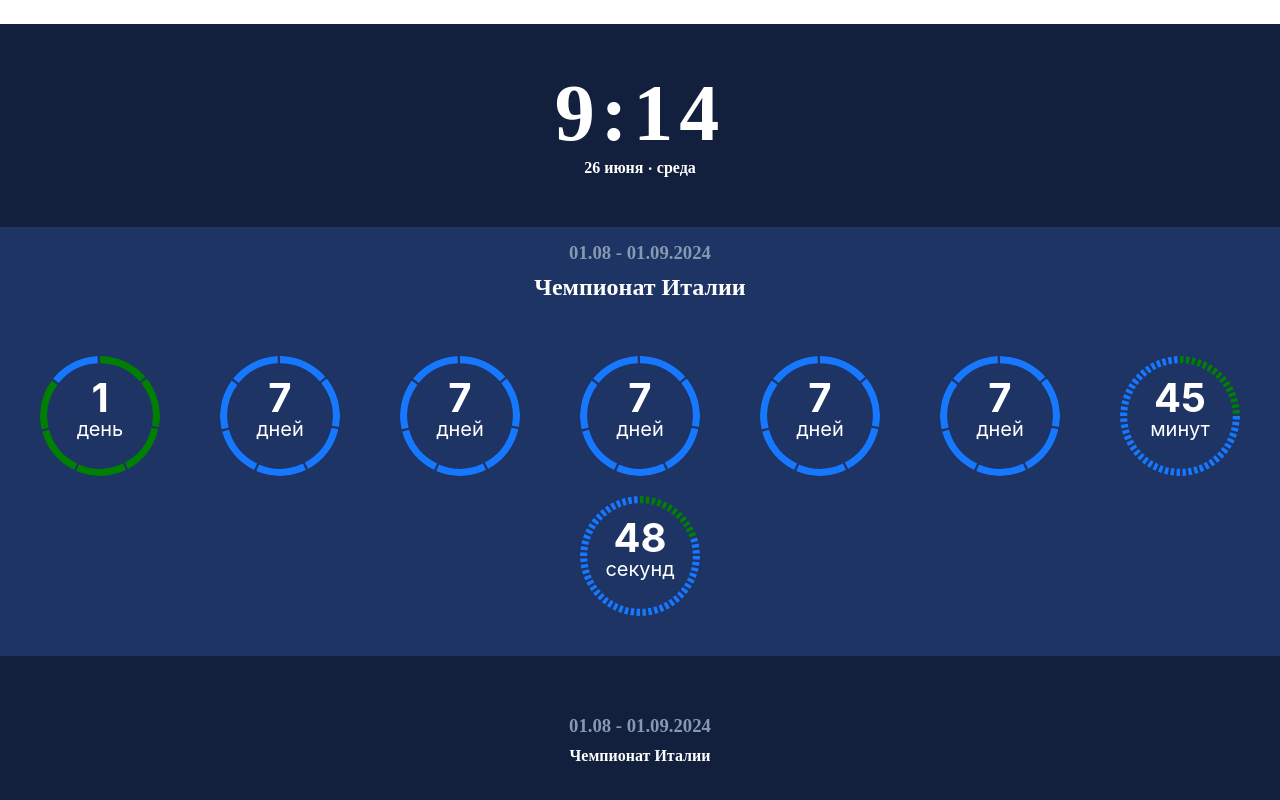
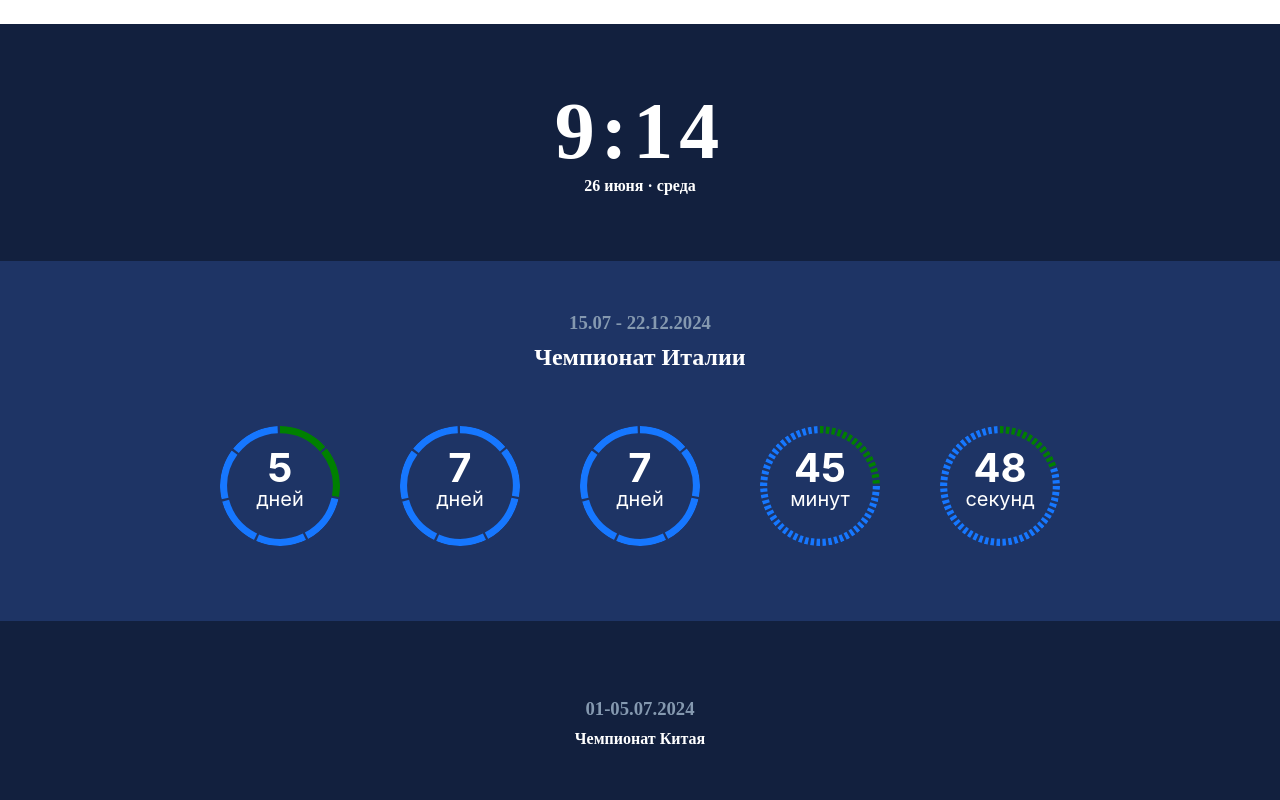
Before and after one commit to rasoan/sportEvents, a React (Create React App) app: page / in a window 1280 px wide. Shown: the part 776-1576 px from the top of the page. Built offline with nearby package versions, Linux system fonts and the light colour scheme.

Commit message:
feat: added sort of sportEvents

```diff
--- a/src/App/App.tsx
+++ b/src/App/App.tsx
@@ -3,7 +3,7 @@
 import React, {useEffect, useState} from "react";
 
 import './App.scss';
-import {Current_and_upcoming} from "../api/api";
+import {VideoStandEvent} from "../api/api";
 import DefaultWidget from "../DefaultWidget/DefaultWidget";
 import SportEvent from "../SportEvent/SportEvent";
 import SportEventHeader, {SportEventHeaderMode} from "../SportEventHeader/SportEventHeader";
@@ -13,49 +13,62 @@ interface Props {}
 
 
 const App: React.FC<Props> = (props: Props) => {
-    const [ videostandEvents, setVideostandEvents ] = useState<
-        Current_and_upcoming[]
-    >([]);
+    const [ videoStandEventCurrent, setVideoStandEventCurrent ] = useState<VideoStandEvent>();
+    const [ videoStandEventNext, setVideoStandEventNext ] = useState<VideoStandEvent>();
 
     useEffect(() => {
         // api.getSportEvents().then(response => {
-        //     setVideostandEvents(response.videostandEvents.current_and_upcoming)
+        //     setVideoStandEvents(response.videoStandEvents.current_and_upcoming)
         // });
-        setVideostandEvents([
+        const _videoStandEvents: VideoStandEvent[] = [
             {
-                dt_create: "",
-                dt_start: "2024-08-01T13:00:00+03:00",
-                dt_end: "2024-09-01T16:00:00+03:00",
+                dt_start: "2024-08-16T10:00:00+03:00",
+                dt_end: "2024-08-20T23:59:00+03:00",
+                dt_create: "2024-01-31T02:39:01+03:00",
                 is_main: false,
+                title: "Чемпионат Москвы",
+            },
+            {
+                dt_start: "2024-07-15T13:00:00+03:00",
+                dt_end: "2024-12-22T16:00:00+03:00",
+                dt_create: "2023-01-31T02:39:01+03:00",
+                is_main: true,
                 title: "Чемпионат Италии",
             },
-            // {
-            //     dt_create: "2024-01-31T02:39:01+03:00",
-            //     dt_end: "2024-06-20T23:59:00+03:00",
-            //     dt_start: "2024-06-16T10:00:00+03:00",
-            //     is_main: false,
-            //     title: "Чемпионат Китая",
-            // },
-            // {
-            //     dt_create: "2024-01-31T02:39:01+03:00",
-            //     dt_end: "2024-06-20T23:59:00+03:00",
-            //     dt_start: "2024-06-16T10:00:00+03:00",
-            //     is_main: false,
-            //     title: "Чемпионат Москвы",
-            // },
-            // {
-            //     dt_create: "2024-01-31T02:39:01+03:00",
-            //     dt_end: "2024-06-20T23:59:00+03:00",
-            //     dt_start: "2024-06-16T10:00:00+03:00",
-            //     is_main: false,
-            //     title: "Чемпионат Литвы",
-            // },
-        ]);
+            {
+                dt_start: "2024-10-16T10:00:00+03:00",
+                dt_end: "2024-10-18T23:59:00+03:00",
+                dt_create: "2024-01-31T02:39:01+03:00",
+                is_main: false,
+                title: "Чемпионат Литвы",
+            },
+            {
+                dt_start: "2024-07-01T10:00:00+03:00",
+                dt_end: "2024-07-05T23:59:00+03:00",
+                dt_create: "2024-01-31T02:39:01+03:00",
+                is_main: false,
+                title: "Чемпионат Китая",
+            },
+        ];
+
+        const {
+            videoStandEventCurrent,
+            videoStandEventNext,
+        } = _getCurrentAndNextVideoStandEvents(_videoStandEvents)
+
+        if (videoStandEventCurrent) {
+            setVideoStandEventCurrent(videoStandEventCurrent);
+        }
+
+        if (videoStandEventNext) {
+            setVideoStandEventNext(videoStandEventNext);
+        }
     }, []);
 
-    const [ currentEvent ] = videostandEvents;
-
-    const mode: DefaultWidget_mode = false ? DefaultWidget_mode.Solo : DefaultWidget_mode.WithOtherEvents;
+    const mode: DefaultWidget_mode = (videoStandEventCurrent || videoStandEventNext)
+        ? DefaultWidget_mode.WithOtherEvents
+        : DefaultWidget_mode.Solo
+    ;
 
     return <div className={"app appWrapper"}>
         <div className={"app__row appRow"}>
@@ -63,13 +76,13 @@ const App: React.FC<Props> = (props: Props) => {
         </div>
         {mode === DefaultWidget_mode.WithOtherEvents ? <>
             <div className={"app__row appRow appRow-sportEvent"}>
-                {currentEvent ? <SportEvent sportEvent={currentEvent} /> : null}
+                {videoStandEventCurrent ? <SportEvent sportEvent={videoStandEventCurrent} /> : null}
             </div>
             <div className={"app__row appRow"}>
-                {currentEvent ? <SportEventHeader
-                    title={currentEvent.title}
-                    dateStart={currentEvent.dt_start}
-                    dateEnd={currentEvent.dt_end}
+                {videoStandEventNext ? <SportEventHeader
+                    title={videoStandEventNext.title}
+                    dateStart={videoStandEventNext.dt_start}
+                    dateEnd={videoStandEventNext.dt_end}
                     sportEventHeaderMode={SportEventHeaderMode.WithoutSportEventContainer}
                 /> : null}
             </div>
@@ -78,3 +91,35 @@ const App: React.FC<Props> = (props: Props) => {
 };
 
 export default App;
+
+function _getCurrentAndNextVideoStandEvents(videoStandEvents: VideoStandEvent[]): {
+    videoStandEventCurrent?: VideoStandEvent,
+    videoStandEventNext?: VideoStandEvent,
+} {
+    const _videoStandEvents = videoStandEvents.sort(
+        (videoStandEvents_prev, videoStandEvents_next) => {
+            return new Date(videoStandEvents_prev.dt_start).getTime() - new Date(videoStandEvents_next.dt_start).getTime();
+        }
+    );
+    const currentAndNextVideoStandEvents: {
+        videoStandEventCurrent?: VideoStandEvent,
+        videoStandEventNext?: VideoStandEvent,
+    } = {};
+
+    const mainEvent = videoStandEvents.find(({ is_main }) => is_main);
+
+    if (mainEvent) {
+        currentAndNextVideoStandEvents.videoStandEventCurrent = mainEvent;
+    }
+    else {
+        currentAndNextVideoStandEvents.videoStandEventCurrent = _videoStandEvents[0];
+    }
+
+    if (_videoStandEvents.length > 1) {
+        currentAndNextVideoStandEvents.videoStandEventNext = videoStandEvents.find(
+            ({dt_create}) => dt_create !== currentAndNextVideoStandEvents.videoStandEventCurrent?.dt_create
+        );
+    }
+
+    return currentAndNextVideoStandEvents;
+}
--- a/src/SportEvent/SportEvent.tsx
+++ b/src/SportEvent/SportEvent.tsx
@@ -2,14 +2,14 @@
 
 import React from "react";
 import TimersList from "../TimersList/TimersList";
-import {Current_and_upcoming} from "../api/api";
 
 import "./SportEvent.scss";
 import SportEventHeader, {SportEventHeaderMode} from "../SportEventHeader/SportEventHeader";
 import {FieldTimeOutlined} from "@ant-design/icons";
+import {VideoStandEvent} from "../api/api";
 
 interface Props {
-    sportEvent: Current_and_upcoming;
+    sportEvent: VideoStandEvent;
 }
 
 const SportEvent: React.FC<Props> = (props: Props) => {
--- a/src/api/api.ts
+++ b/src/api/api.ts
@@ -2,13 +2,15 @@
 
 import axios from 'axios';
 
-export interface Current_and_upcoming {
+interface Current_and_upcoming {
     title: string;
     is_main: boolean;
     dt_start: string;
     dt_end: string;
     dt_create: string;
 }
+
+export type VideoStandEvent = Current_and_upcoming;
 
 export interface VideostandEvents {
     current_and_upcoming: Current_and_upcoming[];
```
